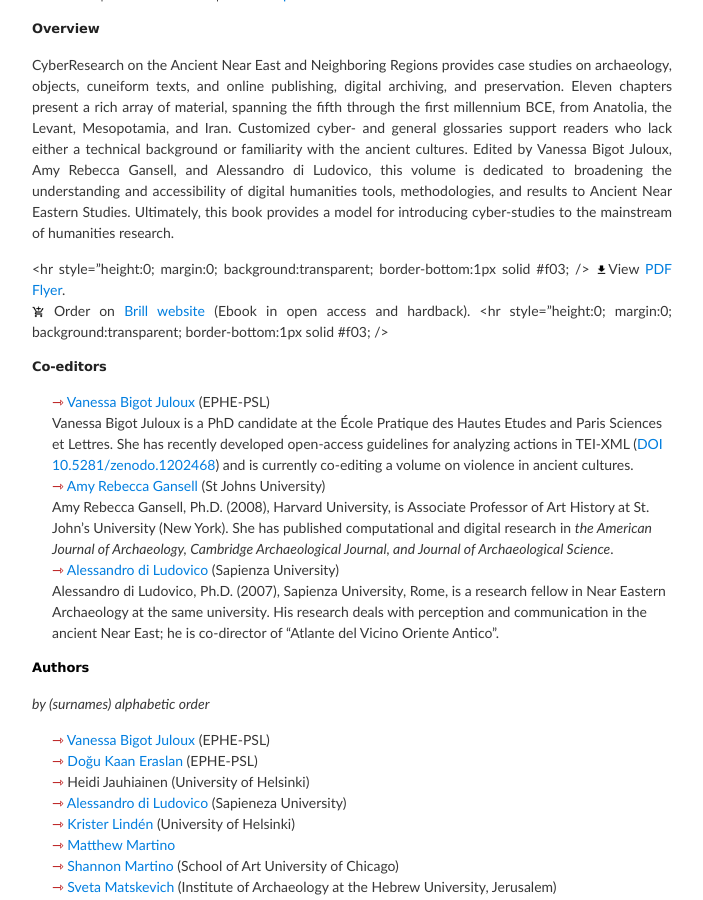
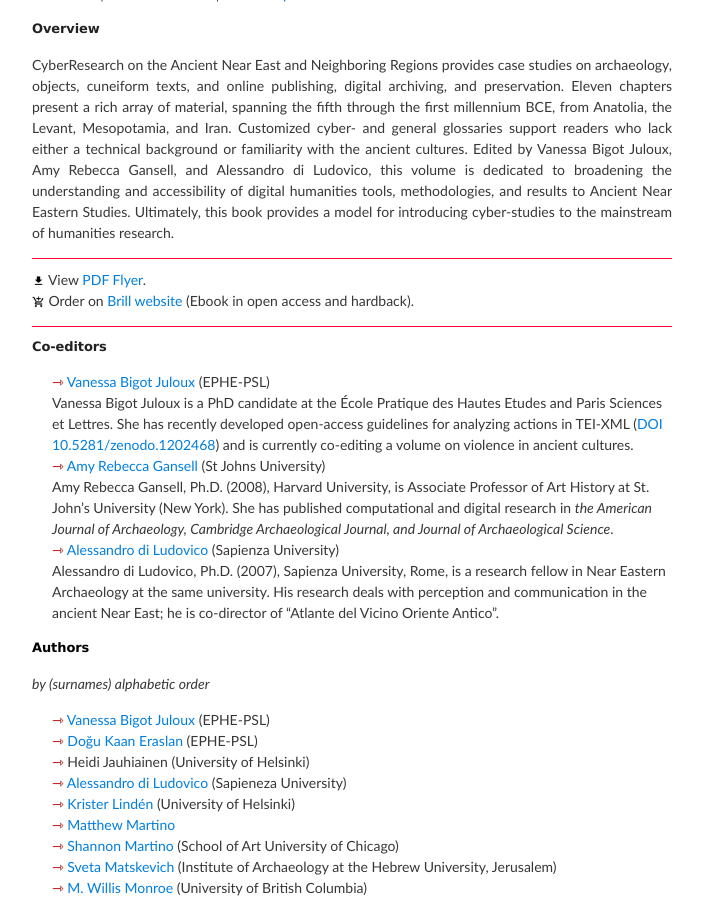
Before and after one commit to vbigot-juloux/ane-research-humanities, a Jekyll site: the page built from docs/CyberResearch-vol1.md, in a window 1280 px wide and 900 px high, scrolled down 350 px. Shown: the whole window, without its empty margins (288-991 px from the left). Built offline with Jekyll 4.4.1, drawn with Linux system fonts in a browser that asks for light colours; the repository's description, which GitHub fills in, is left out.

Commit message:
Update CyberResearch-vol1.md

```diff
--- a/docs/CyberResearch-vol1.md
+++ b/docs/CyberResearch-vol1.md
@@ -11,10 +11,10 @@ Vanessa Bigot Juloux, Amy Rebecca Gansell, Alessandro di Ludovico (eds.). Brill,
 <p>CyberResearch on the Ancient Near East and Neighboring Regions provides case studies on archaeology, objects, cuneiform texts, and online publishing, digital archiving, and preservation.
 Eleven chapters present a rich array of material, spanning the fifth through the first millennium BCE, from Anatolia, the Levant, Mesopotamia, and Iran. Customized cyber- and general glossaries support readers who lack either a technical background or familiarity with the ancient cultures. Edited by Vanessa Bigot Juloux, Amy Rebecca Gansell, and Alessandro di Ludovico, this volume is dedicated to broadening the understanding and accessibility of digital humanities tools, methodologies, and results to Ancient Near Eastern Studies. Ultimately, this book provides a model for introducing cyber-studies to the mainstream of humanities research.</p>
 
-<hr style="height:0; margin:0; background:transparent; border-bottom:1px solid #f03; />
-<img src="../assets/baseline_get_app_black_18dp.png" style="border:0; -webkit-box-shadow: 0 0 0; width: 2%"/>View <a href="https://brill.com/flyer/title/34932?print=pdf" target="_target">PDF Flyer</a>.<br />
+<hr style="height:0; margin:0; background:transparent; border-bottom:1px solid #f03;" />
+<img src="../assets/baseline_get_app_black_18dp.png" style="border:0; -webkit-box-shadow: 0 0 0; width: 2%"/> View <a href="https://brill.com/flyer/title/34932?print=pdf" target="_target">PDF Flyer</a>.<br />
 <img src="../assets/baseline_add_shopping_cart_black_18dp.png" style="border:0; -webkit-box-shadow: 0 0 0; width: 2%"/> Order on <a href="https://brill.com/view/title/34932" target="_blank">Brill website</a> (Ebook in open access and hardback).
-<hr style="height:0; margin:0; background:transparent; border-bottom:1px solid #f03; />
+<hr style="height:0; margin:0; background:transparent; border-bottom:1px solid #f03;" />
 
 <h3>Co-editors</h3>
 <ul style="list-style-type: none;">
```
